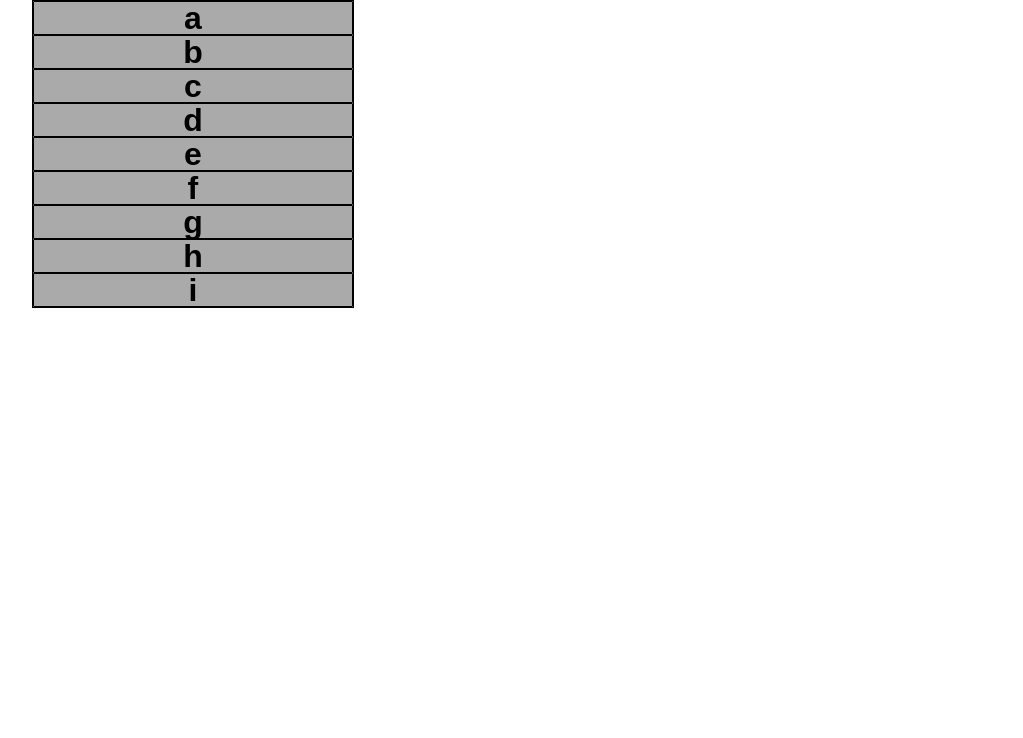
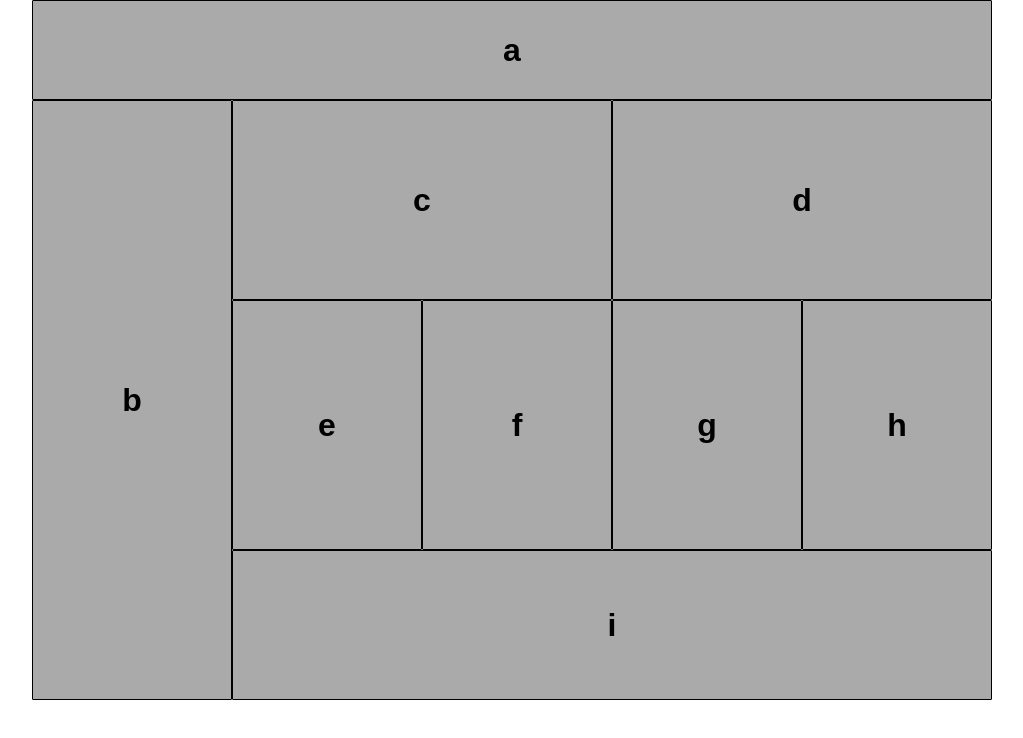
Before and after one commit to LindsayPeltier/Apprenti-301-Lab05a, a plain HTML site: page index.html in a window 1280 px wide. Shown: the whole page, without its empty margins (18-1041 px from the left). Drawn offline with Linux system fonts and the light colour scheme.

Commit message:
grid complete

```diff
--- a/css/base.css
+++ b/css/base.css
@@ -13,7 +13,7 @@ margin: 0px 50px 50px;
 }
 
 /* Each item in the grid contains numbers */
-.item {
+#item {
 /* Center the contents of the grid items. Making each grid item a Flex Container */
 display: flex;
 
--- a/css/layout.css
+++ b/css/layout.css
@@ -1,14 +1,8 @@
 /*CSS Grid styles */
 .container {
   display: grid;
-  grid-template-columns: 3fr 5fr 3fr;
-  grid-template-rows: auto auto auto;
-}
-
-.container {
-  display: grid;
-  grid-template-columns: 3fr 5fr 3fr;
-  grid-template-rows: auto auto auto;
+  grid-template-columns: 200px 190px 190px 190px 190px;
+  grid-template-rows: 100px 200px 250px 150px;
   grid-template-areas:
       "top top top"
       "left center right"
--- a/css/module.css
+++ b/css/module.css
@@ -1,4 +1,36 @@
-div{
-  border: .5px solid black;
-  background-color: #AAA;
+.item_a {
+  grid-column: 1 / 6;
+  grid-row: 1;
 }
+.item_b {
+  grid-column: 1;
+  grid-row: 2 / 5;
+}
+.item_c {
+  grid-column: 2/ 4;
+  grid-row: 2;
+}
+.item_d {
+  grid-column: 4 / 6;
+  grid-row: 2;
+}
+.item_e {
+  grid-column: 2;
+  grid-row: 3;
+}
+.item_f {
+  grid-column: 3;
+  grid-row: 3;
+}
+.item_g {
+  grid-column: 4;
+  grid-row: 3;
+}
+.item_h {
+  grid-column: 5;
+  grid-row: 3;
+}
+.item_i {
+  grid-column: 2 / 6;
+  grid-row: 4;
+}
--- a/index.html
+++ b/index.html
@@ -9,19 +9,17 @@
   <link rel="stylesheet" type="text/css" href="css/base.css">
 </head>
 <body class = "container">
-  <div class="content">
-    <header class="item header">a</header>
+    <header id = "item" class="item_a">a</header>
 
-      <div class="item b">b</div>
-      <div class="item c">c</div>
-      <div class="item d">d</div>
+      <div id = "item" class="item_b">b</div>
+      <div id = "item" class="item_c">c</div>
+      <div id = "item" class="item_d">d</div>
 
-      <div class="item e">e</div>
-      <div class="item f">f</div>
-      <div class="item g">g</div>
-      <div class="item h">h</div>
+      <div id = "item" class="item_e">e</div>
+      <div id = "item" class="item_f">f</div>
+      <div id = "item" class="item_g">g</div>
+      <div id = "item" class="item_h">h</div>
 
-      <div class="item i">i</div>
-  </div>
+      <div id = "item" class="item_i">i</div>
 </body>
 </html>
```
